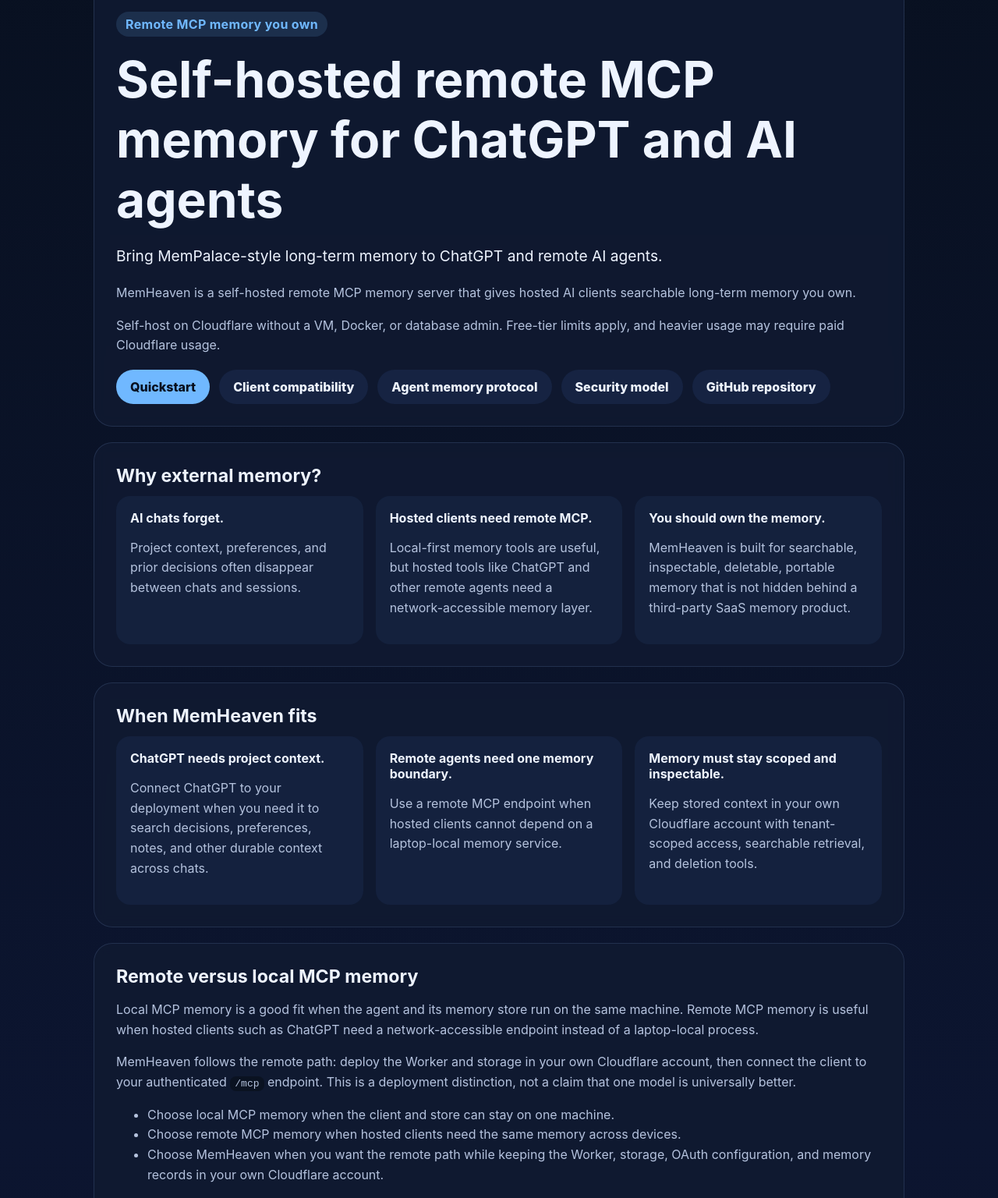
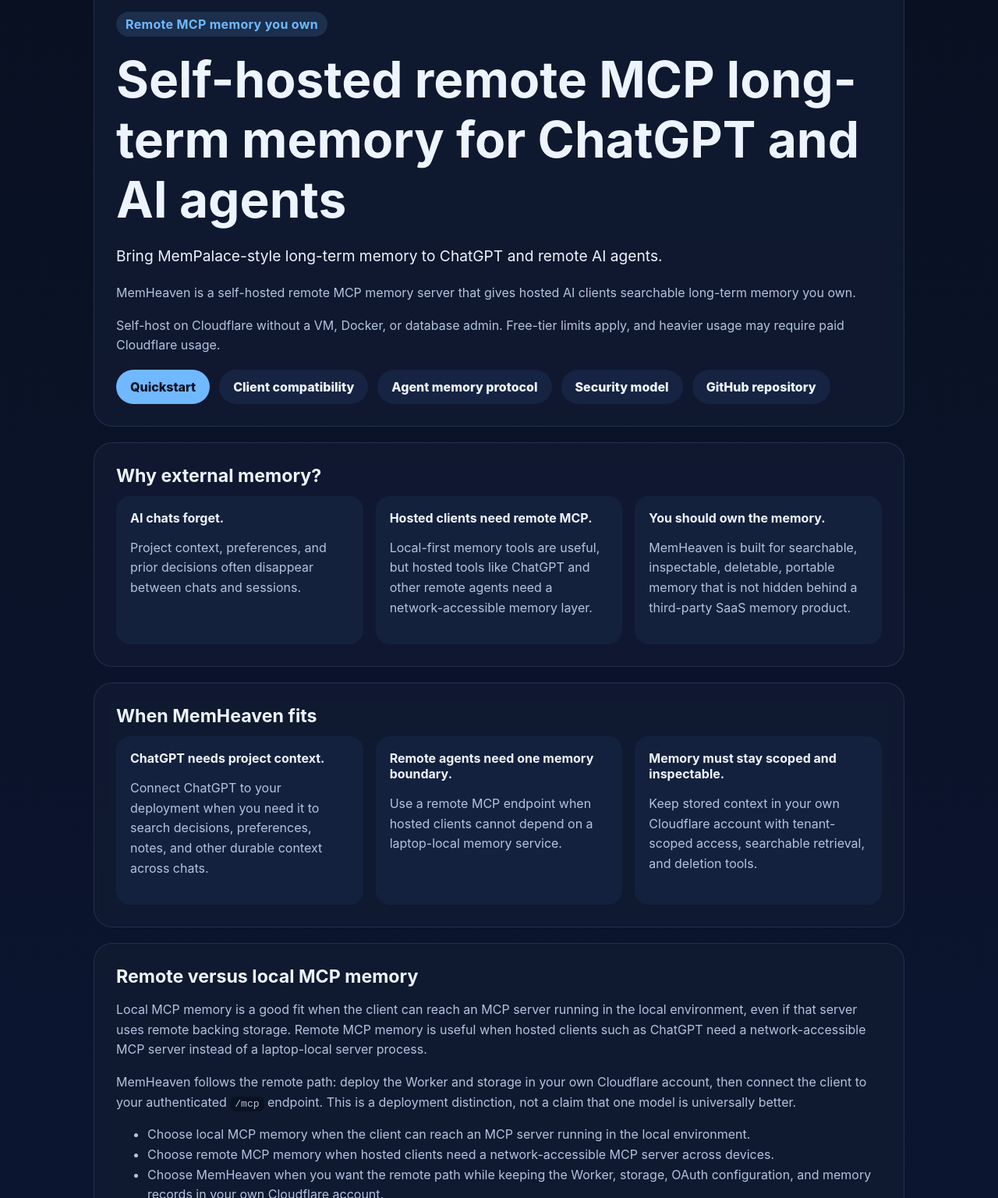
Before and after one commit to nazar256/memheaven, a website: page site/index.html in a window 1280 px wide. Shown: the part 244-1780 px from the top of the page at 78% size. Drawn offline with Linux system fonts and the light colour scheme.

Commit message:
Address landing page review findings

```diff
--- a/site/index.html
+++ b/site/index.html
@@ -3,7 +3,7 @@
   <head>
     <meta charset="utf-8" />
     <meta name="viewport" content="width=device-width, initial-scale=1" />
-    <title>MemHeaven — Self-hosted remote MCP memory for ChatGPT and AI agents</title>
+    <title>MemHeaven — Self-hosted remote MCP long-term memory for ChatGPT</title>
     <meta
       name="description"
       content="Self-hosted remote MCP memory for ChatGPT and AI agents: searchable, user-controlled long-term memory on Cloudflare."
@@ -13,7 +13,7 @@
     <meta name="theme-color" content="#08101f" />
     <meta property="og:type" content="website" />
     <meta property="og:url" content="https://nazar256.github.io/memheaven/" />
-    <meta property="og:title" content="MemHeaven — Self-hosted remote MCP memory for ChatGPT and AI agents" />
+    <meta property="og:title" content="MemHeaven — Self-hosted remote MCP long-term memory for ChatGPT" />
     <meta
       property="og:description"
       content="Self-hosted remote MCP memory for ChatGPT and AI agents: searchable, user-controlled long-term memory on Cloudflare."
@@ -24,7 +24,7 @@
     />
     <meta property="og:image:alt" content="MemHeaven logo" />
     <meta name="twitter:card" content="summary" />
-    <meta name="twitter:title" content="MemHeaven — Self-hosted remote MCP memory for ChatGPT and AI agents" />
+    <meta name="twitter:title" content="MemHeaven — Self-hosted remote MCP long-term memory for ChatGPT" />
     <meta
       name="twitter:description"
       content="Self-hosted remote MCP memory for ChatGPT and AI agents: searchable, user-controlled long-term memory on Cloudflare."
@@ -153,7 +153,7 @@
           alt="MemHeaven logo"
         />
         <div class="eyebrow">Remote MCP memory you own</div>
-        <h1>Self-hosted remote MCP memory for ChatGPT and AI agents</h1>
+        <h1>Self-hosted remote MCP long-term memory for ChatGPT and AI agents</h1>
         <p class="headline">Bring <a class="link" href="https://github.com/mempalace/mempalace">MemPalace</a>-style long-term memory to ChatGPT and remote AI agents.</p>
         <p>MemHeaven is a self-hosted remote MCP memory server that gives hosted AI clients searchable long-term memory you own.</p>
         <p>Self-host on Cloudflare without a VM, Docker, or database admin. Free-tier limits apply, and heavier usage may require paid Cloudflare usage.</p>
@@ -186,11 +186,11 @@
 
       <section>
         <h2>Remote versus local MCP memory</h2>
-        <p>Local MCP memory is a good fit when the agent and its memory store run on the same machine. Remote MCP memory is useful when hosted clients such as ChatGPT need a network-accessible endpoint instead of a laptop-local process.</p>
+        <p>Local MCP memory is a good fit when the client can reach an MCP server running in the local environment, even if that server uses remote backing storage. Remote MCP memory is useful when hosted clients such as ChatGPT need a network-accessible MCP server instead of a laptop-local server process.</p>
         <p>MemHeaven follows the remote path: deploy the Worker and storage in your own Cloudflare account, then connect the client to your authenticated <code>/mcp</code> endpoint. This is a deployment distinction, not a claim that one model is universally better.</p>
         <ul>
-          <li>Choose local MCP memory when the client and store can stay on one machine.</li>
-          <li>Choose remote MCP memory when hosted clients need the same memory across devices.</li>
+          <li>Choose local MCP memory when the client can reach an MCP server running in the local environment.</li>
+          <li>Choose remote MCP memory when hosted clients need a network-accessible MCP server across devices.</li>
           <li>Choose MemHeaven when you want the remote path while keeping the Worker, storage, OAuth configuration, and memory records in your own Cloudflare account.</li>
         </ul>
       </section>
```
Also changed, not shown: tests/site.metadata.test.ts (+2 -2 lines).
